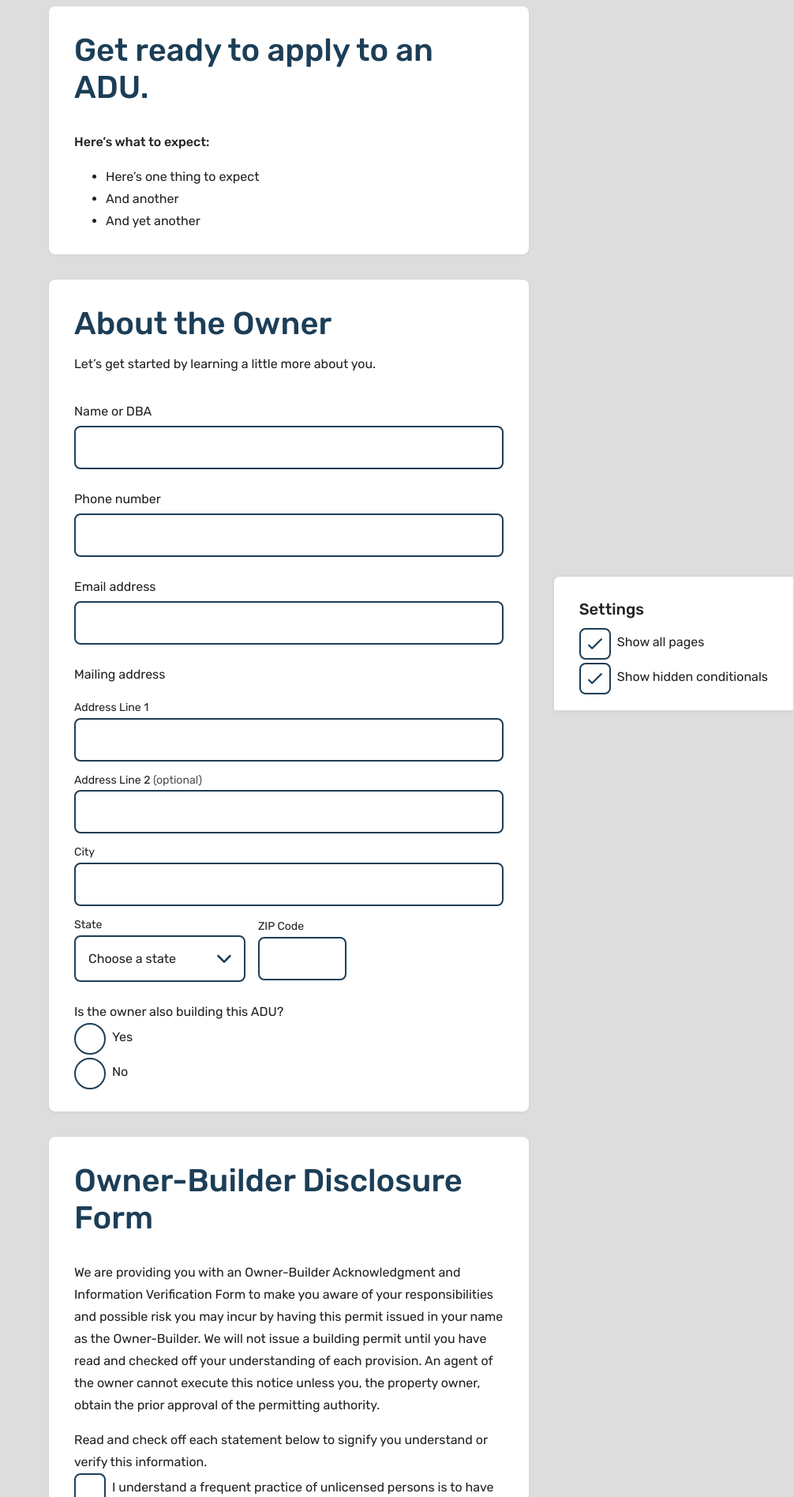
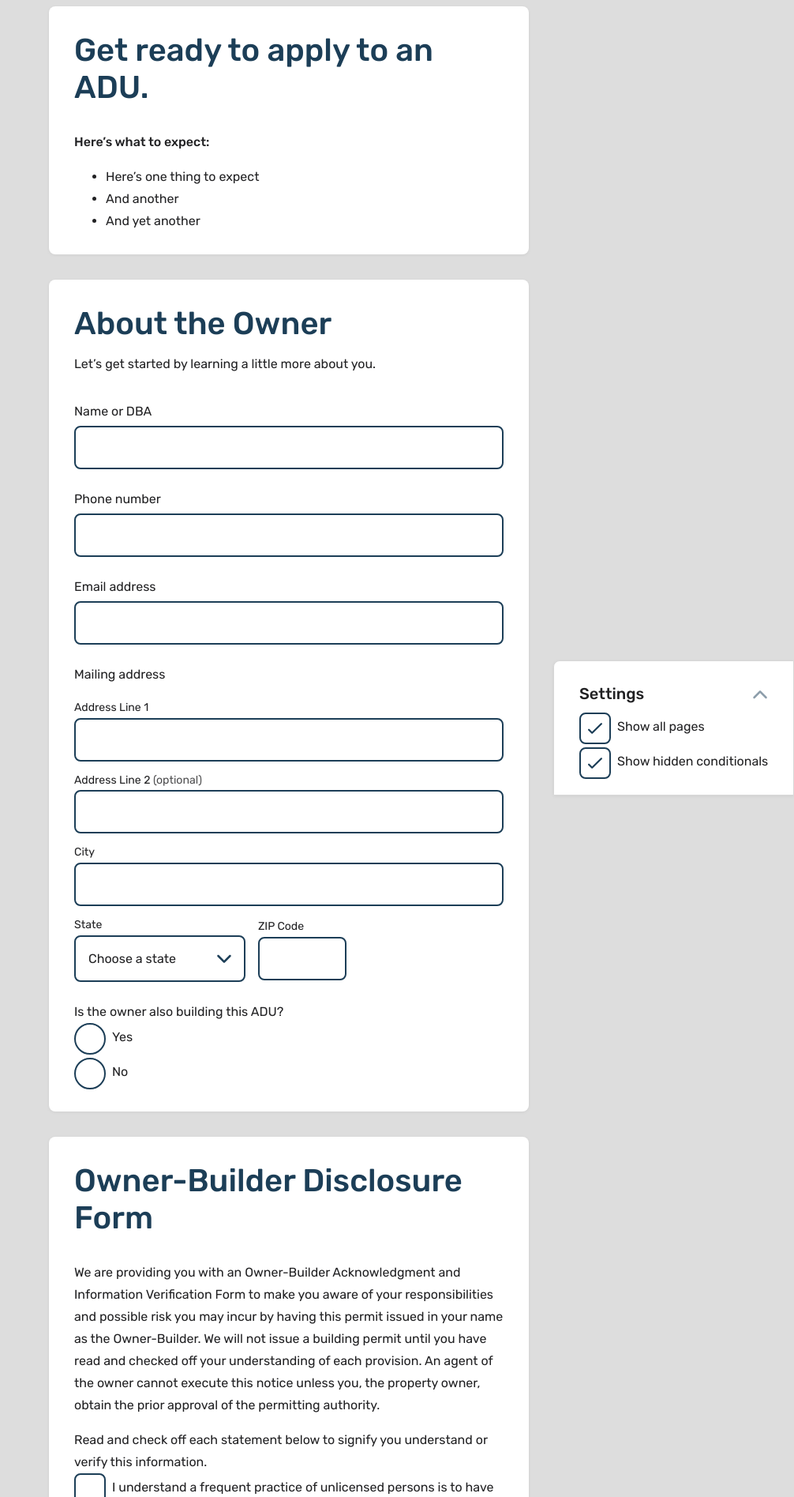
Before and after one commit to SFDigitalServices/form-jekyll, a Jekyll site: the page built from index.html, in a window 1280 px wide. Shown: the top 1895 px of the page at 79% size, without its empty margins (274-1280 px from the left). Built offline with Jekyll 4.4.1, drawn with Linux system fonts in a browser that asks for light colours.

Commit message:
Collapse settings pane by default

```diff
--- a/css/style.scss
+++ b/css/style.scss
@@ -47,9 +47,31 @@
   box-shadow: $shadow;
   padding: $padding;
   position: fixed;
-  bottom: 0;
+  bottom: 4rem;
   right: 0;
   border-top-left-radius: $radius;
+  transform: translateY(100%);
+  will-change: transform;
+  transition: all 0.2s ease-out;
+
+  .form-settings-toggle {
+    height: 20px;
+    position: absolute;
+    top: 2rem;
+    right: 2rem;
+    transform: rotate(180deg);
+    transform-origin: 50% 50%;
+    opacity: 0.5;
+    transition: all 0.1s ease-out;
+  }
+
+  &.active {
+    transform: translateY(4rem);
+
+    .form-settings-toggle {
+      transform: rotate(0deg);
+    }
+  }
 }
 
 .all-pages {
--- a/index.html
+++ b/index.html
@@ -9,6 +9,13 @@
 <div class="form-settings">
   <h5>Settings</h5>
 
+  <a href="javascript:void(0);" class="form-settings-toggle">
+    <svg width="20" height="20" viewBox="0 0 20 20" fill="none" xmlns="http://www.w3.org/2000/svg">
+      <path d="M9.96008 14.755C9.79577 14.7556 9.63298 14.7236 9.48109 14.661C9.3292 14.5983 9.19121 14.5062 9.07508 14.39L1.57508 6.89C1.34036 6.65528 1.2085 6.33694 1.2085 6.005C1.2085 5.67306 1.34036 5.35471 1.57508 5.12C1.80979 4.88528 2.12814 4.75342 2.46008 4.75342C2.79201 4.75342 3.11036 4.88528 3.34508 5.12L9.96008 11.74L16.5751 5.12C16.8098 4.88528 17.1281 4.75342 17.4601 4.75342C17.792 4.75342 18.1104 4.88528 18.3451 5.12C18.5798 5.35471 18.7117 5.67306 18.7117 6.005C18.7117 6.33694 18.5798 6.65528 18.3451 6.89L10.8451 14.39C10.7289 14.5062 10.591 14.5983 10.4391 14.661C10.2872 14.7236 10.1244 14.7556 9.96008 14.755Z" fill="#1C3E57"/>
+    </svg>
+  </a>
+
+
   <label class="checkbox">
     <input type="checkbox" id="settings-all-pages" checked>
     <span>Show all pages</span>
--- a/js/script.js
+++ b/js/script.js
@@ -3,6 +3,10 @@
   // Initial state
   $('.form-section:first-child').addClass('active');
   $(".form").validator();
+
+  $('.form-settings-toggle').click(function() {
+    $('.form-settings').toggleClass('active');
+  })
 
   // Pagination
   $('.form-section-prev').click(function() {
```
